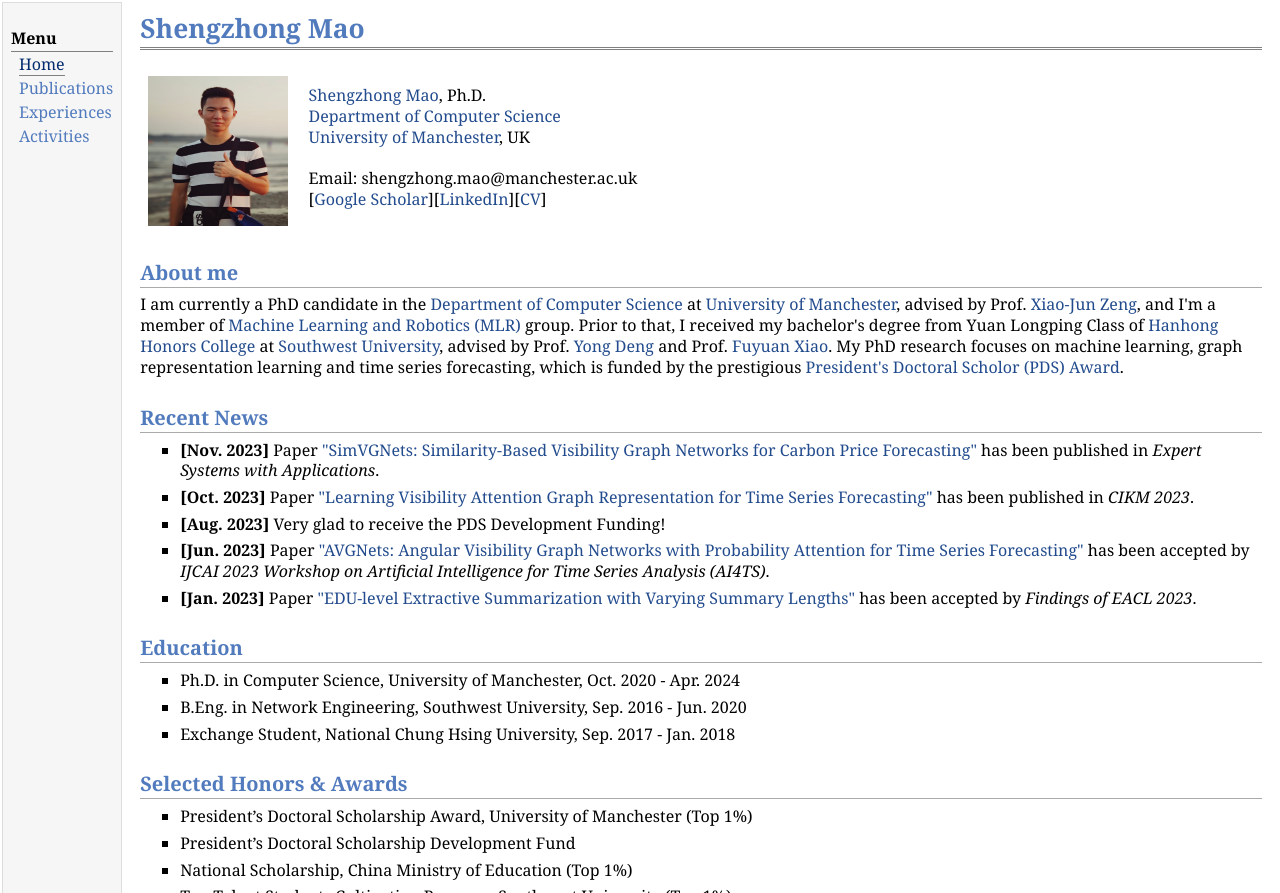
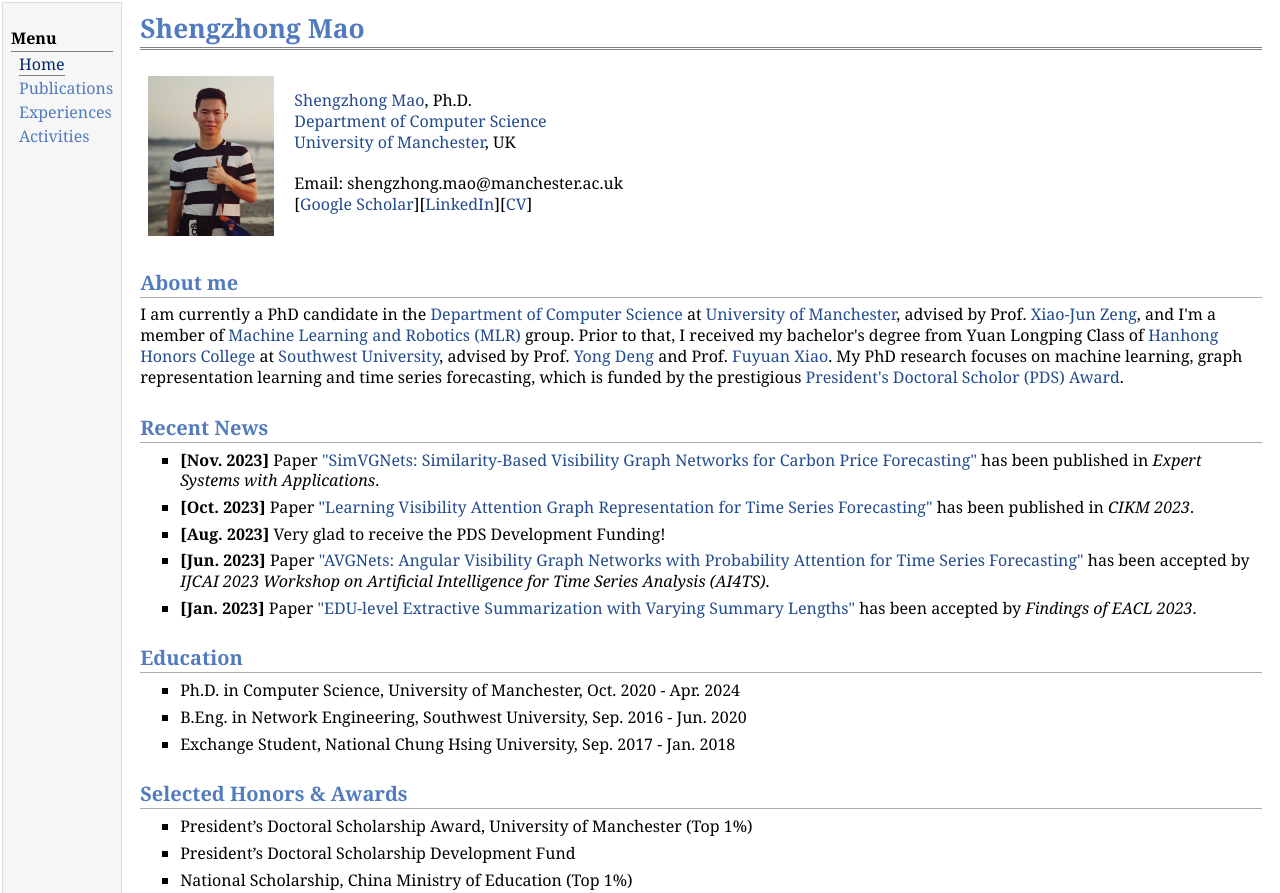
Before and after one commit to szmao1/szmao1.github.io, a plain HTML site: page index.html in a window 1280 px wide. Shown: the top 893 px of the page. Drawn offline with Linux system fonts and the light colour scheme.

Commit message:
Update index.html

```diff
--- a/index.html
+++ b/index.html
@@ -23,7 +23,7 @@
 <h1>Shengzhong Mao</h1>
 </div>
 <table class="imgtable"><tr><td>
-<img src="mao_photo.jpg" alt="alt text" width="140.25px" height="150px" />&nbsp;</td>
+<img src="mao_photo.jpg" alt="alt text" width="126px" height="160px" />&nbsp;</td>
 
 <td align="left"><p><a href="https://szmao1.github.io">Shengzhong Mao</a>, Ph.D.<br />
 <a href="https://www.cs.manchester.ac.uk">Department of Computer Science</a> <br />
```
